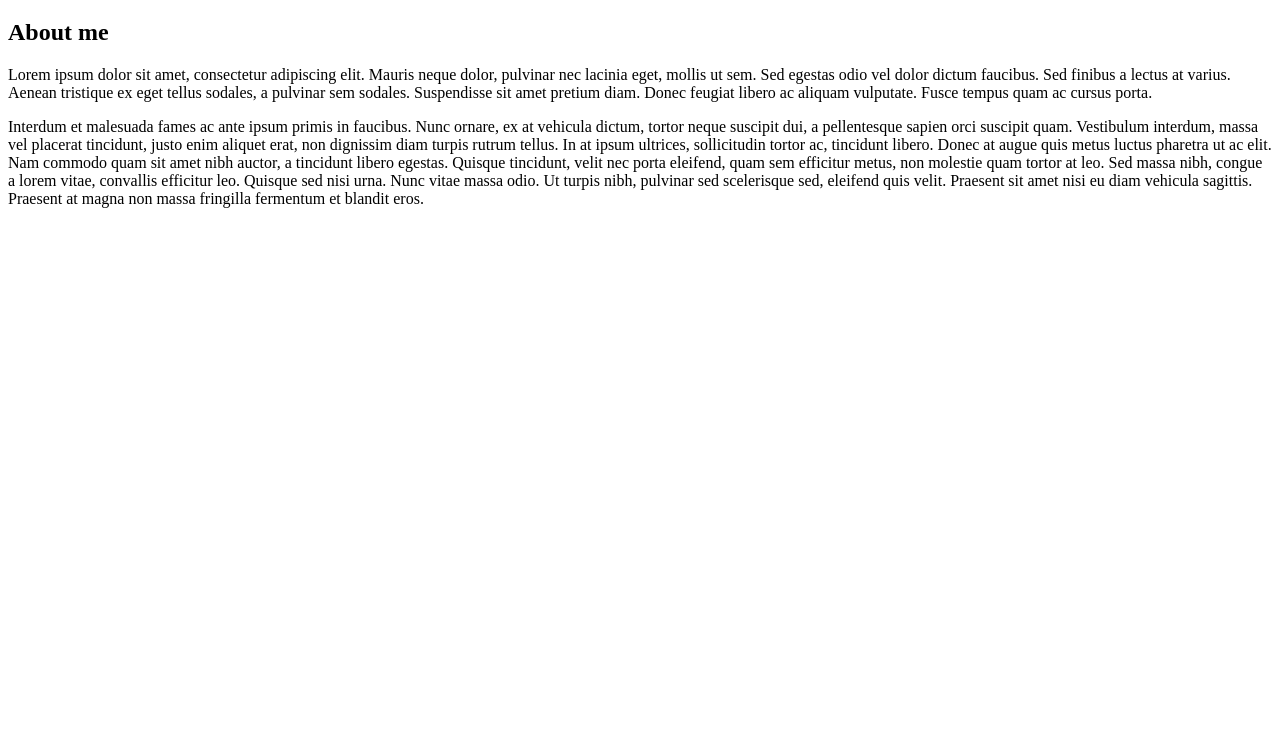
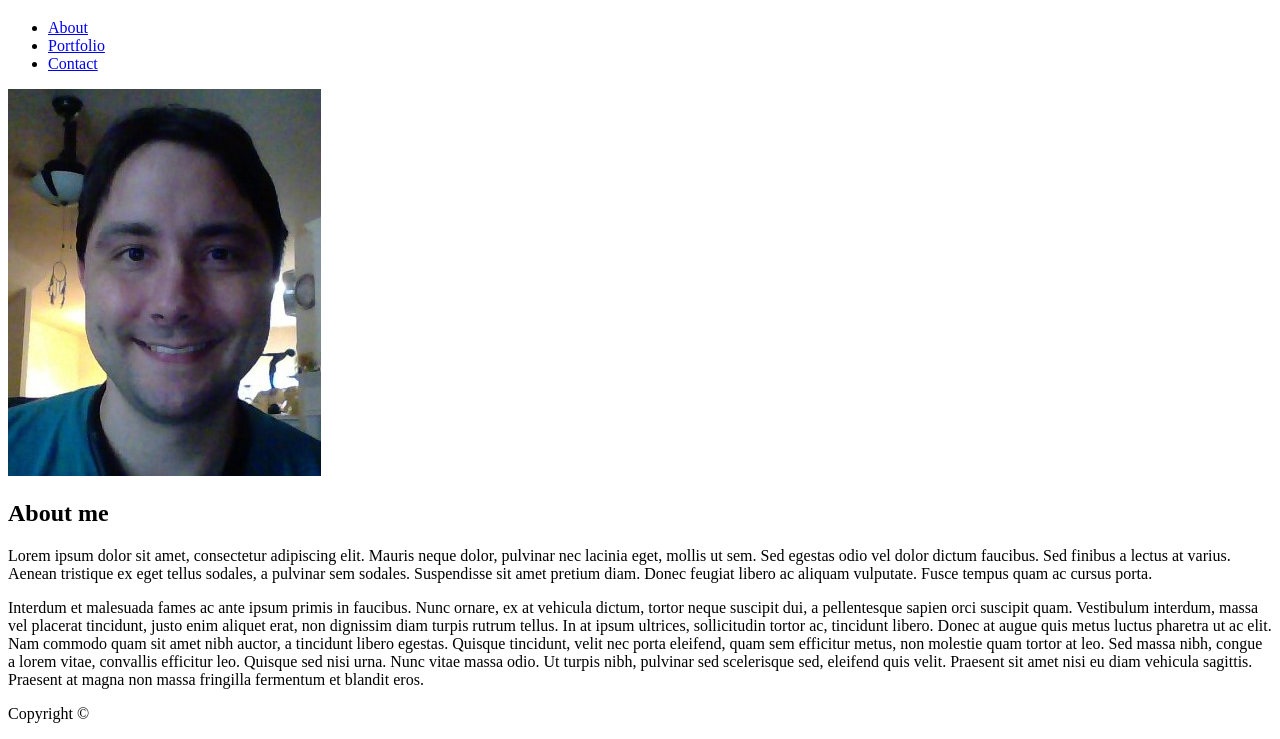
Before and after one commit to SageDragon/Basic-Portfolio, a plain HTML site: page index.html in a window 1280 px wide. Shown: the part 61-800 px from the top of the page. Drawn offline with Linux system fonts and the light colour scheme.

Commit message:
Added basic picture and finished layout for index.html

```diff
--- a/index.html
+++ b/index.html
@@ -4,7 +4,6 @@
 	<meta charset="UTF-8">
 	<meta name="viewport" content="width=device-width, initial-scale=1.0">
 	<meta http-equiv="X-UA-Compatible" content="ie=edge">
-	<link rel="stylesheet" type="text/css" href="assets/css/reset.css">
 	<link rel="stylesheet" type="text/css" href="assets/css/style.css">
 	<title>Shane Miller Portfolio</title>
 
@@ -12,7 +11,18 @@
 <body>
 	<Header>
 		<h1>Shane Miller</h1>
+
+		<nav>
+		  <ul>
+			<li><a href="#">About</a></li>
+			<li><a href="#">Portfolio</a></li>
+			<li><a href="#">Contact</a></li>
+		  </ul>
+		</nav>
+
 	</Header>
+
+	<img src="assets/images/Sage current Snapshot July 2019.jpg" alt="Shane Miller Pic">
 
 	<h2>About me</h2>
 
@@ -20,5 +30,9 @@
 
 	<p>Interdum et malesuada fames ac ante ipsum primis in faucibus. Nunc ornare, ex at vehicula dictum, tortor neque suscipit dui, a pellentesque sapien orci suscipit quam. Vestibulum interdum, massa vel placerat tincidunt, justo enim aliquet erat, non dignissim diam turpis rutrum tellus. In at ipsum ultrices, sollicitudin tortor ac, tincidunt libero. Donec at augue quis metus luctus pharetra ut ac elit. Nam commodo quam sit amet nibh auctor, a tincidunt libero egestas. Quisque tincidunt, velit nec porta eleifend, quam sem efficitur metus, non molestie quam tortor at leo. Sed massa nibh, congue a lorem vitae, convallis efficitur leo. Quisque sed nisi urna. Nunc vitae massa odio. Ut turpis nibh, pulvinar sed scelerisque sed, eleifend quis velit. Praesent sit amet nisi eu diam vehicula sagittis. Praesent at magna non massa fringilla fermentum et blandit eros.</p>
 
+	<footer>
+		<p>Copyright &#169</p>
+	</footer>
+
 </body>
 </html>
```
Also changed, not shown: assets/images/Sage current Snapshot July 2019.jpg (added).
